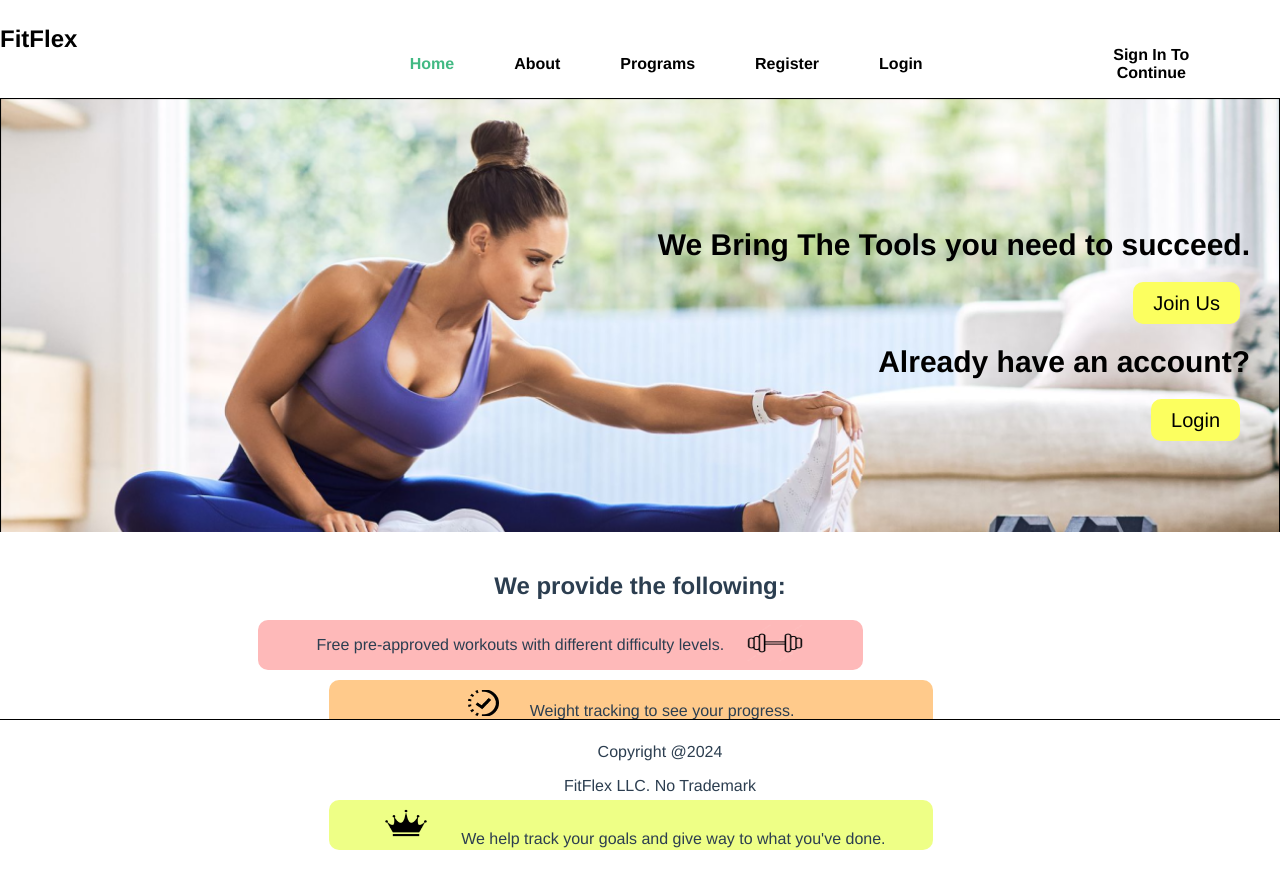
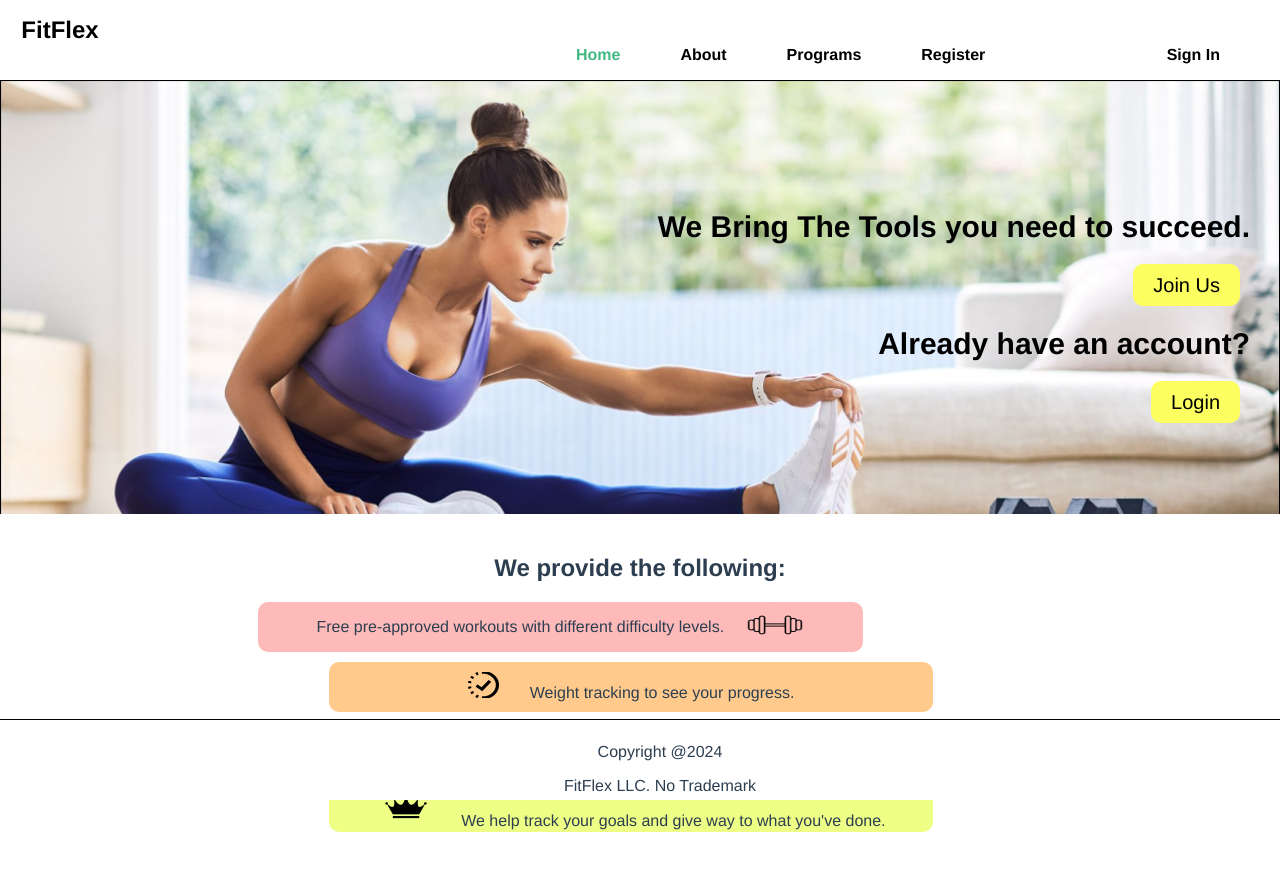
Before and after one commit to 3choz/Fitflex-Frontend, a Vue app: page / in a window 1280 px wide. Shown: the top 888 px of the page. Built offline with nearby package versions, Linux system fonts and the light colour scheme.

Commit message:
Edited Nav Bar and Login Page

```diff
--- a/src/components/NavBar.vue
+++ b/src/components/NavBar.vue
@@ -9,10 +9,10 @@
           <li><a href="#"><router-link to="/programs">Programs</router-link></a> </li>
           <li v-if="isSignedIn"><a href="#"><router-link to="/stats">Statistics</router-link></a> </li>
           <li v-if="!isSignedIn"><a href="#"><router-link to="/register">Register</router-link></a></li>
-          <li v-if="!isSignedIn"><a href="#"><router-link to="/login">Login</router-link></a></li>
 
+          <li v-if="isSignedIn"><a href="#"><router-link to="/profile">Profile</router-link></a></li>
           <!-- Why do we have these? -->
-          <!--<li v-if="isSignedIn"><a href="#"><router-link to="/profile">Profile</router-link></a></li>-->
+          <!--<li v-if="!isSignedIn"><a href="#"><router-link to="/login">Login</router-link></a></li>-->
           <!--<li><a href="#"><router-link to="/testapi">Test Api</router-link></a> </li>-->
         </ul>
       </nav>
@@ -29,7 +29,7 @@
               <li><a href="#" @click="signOut">Sign Out</a></li>
             </ul>
           </li>
-          <li v-else><a href="#"><router-link to="/login">Sign In To Continue</router-link></a></li>
+          <li v-else><a href="#"><router-link to="/login">Sign In</router-link></a></li>
         </ul>
       </nav>
     </div>
--- a/src/views/Login.vue
+++ b/src/views/Login.vue
@@ -17,9 +17,12 @@
           <label for="remember">Remember me</label>
           <input type="checkbox" id="remember" name="remember">
         </div>
-
+      <!--
+        Removing this while we dont have this implemented. - Shaun
         <router-link to="/forgot">I Forgot Username or Password</router-link>
         <br>
+      -->
+
         <router-link to="/register">Don't Have An Accoun't? Join Us!</router-link>
         <button class="button-link" type="submit">Log In</button>
       </form>
```
